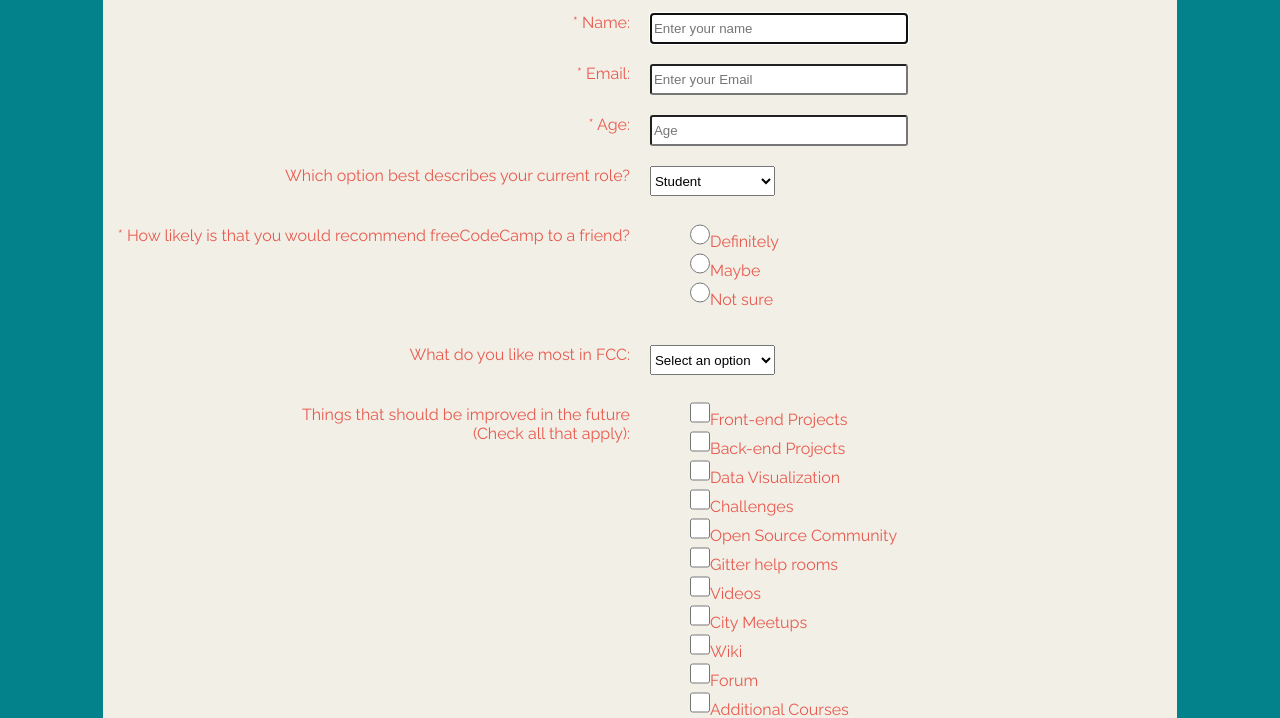
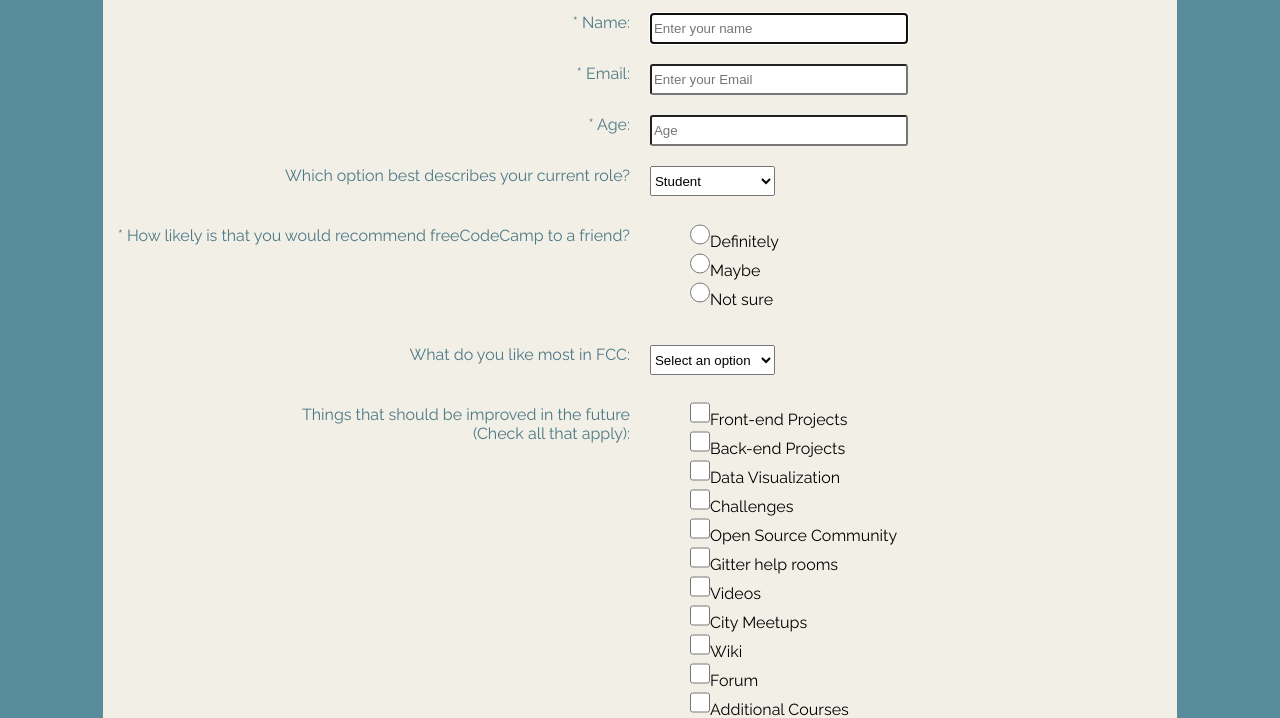
Before and after one commit to delancey/FCC_Survey_Form, a plain HTML site: page index.html in a window 1280 px wide. Shown: the part 133-851 px from the top of the page. Drawn offline with Linux system fonts and the light colour scheme.

Commit message:
Update form.css
update color

```diff
--- a/form.css
+++ b/form.css
@@ -1,7 +1,7 @@
 
 
 body{
-	background-color: #03828c;
+	background-color: #588b9c;
 	font-family: 'Raleway', sans-serif;
 }
 
@@ -50,7 +50,7 @@
 .labels{
 	align-self: flex-start;
 	font-size: 16px;
-	color: #e85a4f;
+	color: #4c7886;
 	text-align: right;
 	padding-right: 20px;
 	width: 50%;
@@ -67,10 +67,9 @@
 
 .rightTab{
 	display:flex;
-
 	margin-bottom: 20px;
 	width:50%;
-	color: #e85a4f;
+	color: #5884c7886b9c;
 }
 
 .rowTab:nth-of-type(5){
@@ -134,7 +133,7 @@
 
 button:hover{
 	font-size: 20px;
-	background-color: #03636b;
+	background-color: #4c7886;
     transition-duration: 1s;
 
 }
```
